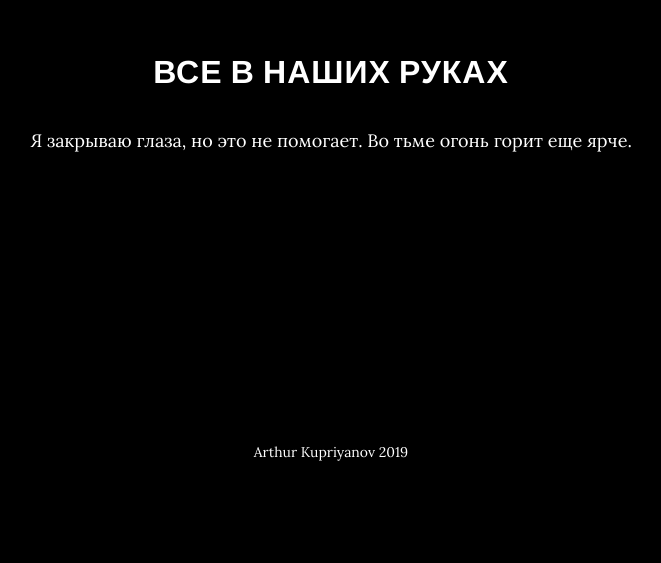
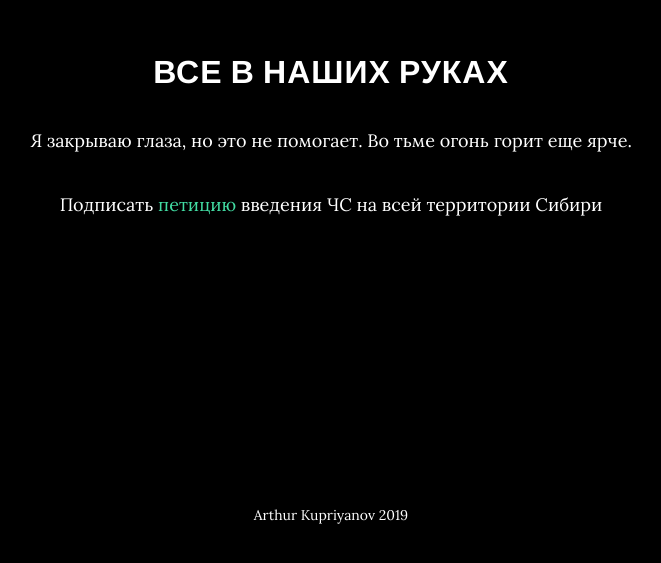
Before and after one commit to AppLoidx/siberian-fires, a plain HTML site: page index.html in a window 1280 px wide. Shown: the part 2165-2728 px from the top of the page, without its empty margins (309-970 px from the left). Before the commit the page ends 2678 px from the top, so only its background shows below. Drawn offline with nearby package versions, Linux system fonts and the light colour scheme.

Commit message:
added petition

```diff
--- a/index.html
+++ b/index.html
@@ -78,7 +78,7 @@
                 <div class="col-lg-8 mx-auto">
                     <h2>Все в наших руках</h2>
                     <p>Я закрываю глаза, но это не помогает. Во тьме огонь горит еще ярче.</p>
-
+                    <p>Подписать <a href="https://www.change.org/p/%D1%82%D1%80%D0%B5%D0%B1%D1%83%D0%B5%D0%BC-%D0%B2%D0%B2%D0%B5%D1%81%D1%82%D0%B8-%D1%80%D0%B5%D0%B6%D0%B8%D0%BC-%D1%87%D1%81-%D0%BD%D0%B0-%D0%B2%D1%81%D0%B5%D0%B9-%D1%82%D0%B5%D1%80%D1%80%D0%B8%D1%82%D0%BE%D1%80%D0%B8%D0%B8-%D1%81%D0%B8%D0%B1%D0%B8%D1%80%D0%B8-%D0%BF%D0%BE-%D0%BB%D0%B5%D1%81%D0%BD%D1%8B%D0%BC-%D0%BF%D0%BE%D0%B6%D0%B0%D1%80%D0%B0%D0%BC-%D0%B8%D1%8E%D0%BB%D1%8C-2019%D0%B3?recruiter=987774060&utm_source=share_petition&utm_medium=vk&utm_campaign=psf_combo_share_initial&utm_term=01c6aae8a0e74197927f4a6221445333&recruited_by_id=982c2af0-b250-11e9-9c0e-67ca20edbe2e&share_bandit_exp=initial-16827426-ru-RU&share_bandit_var=v1">петицию</a> введения ЧС на всей территории Сибири </p>
                 </div>
             </div>
         </div>
```
